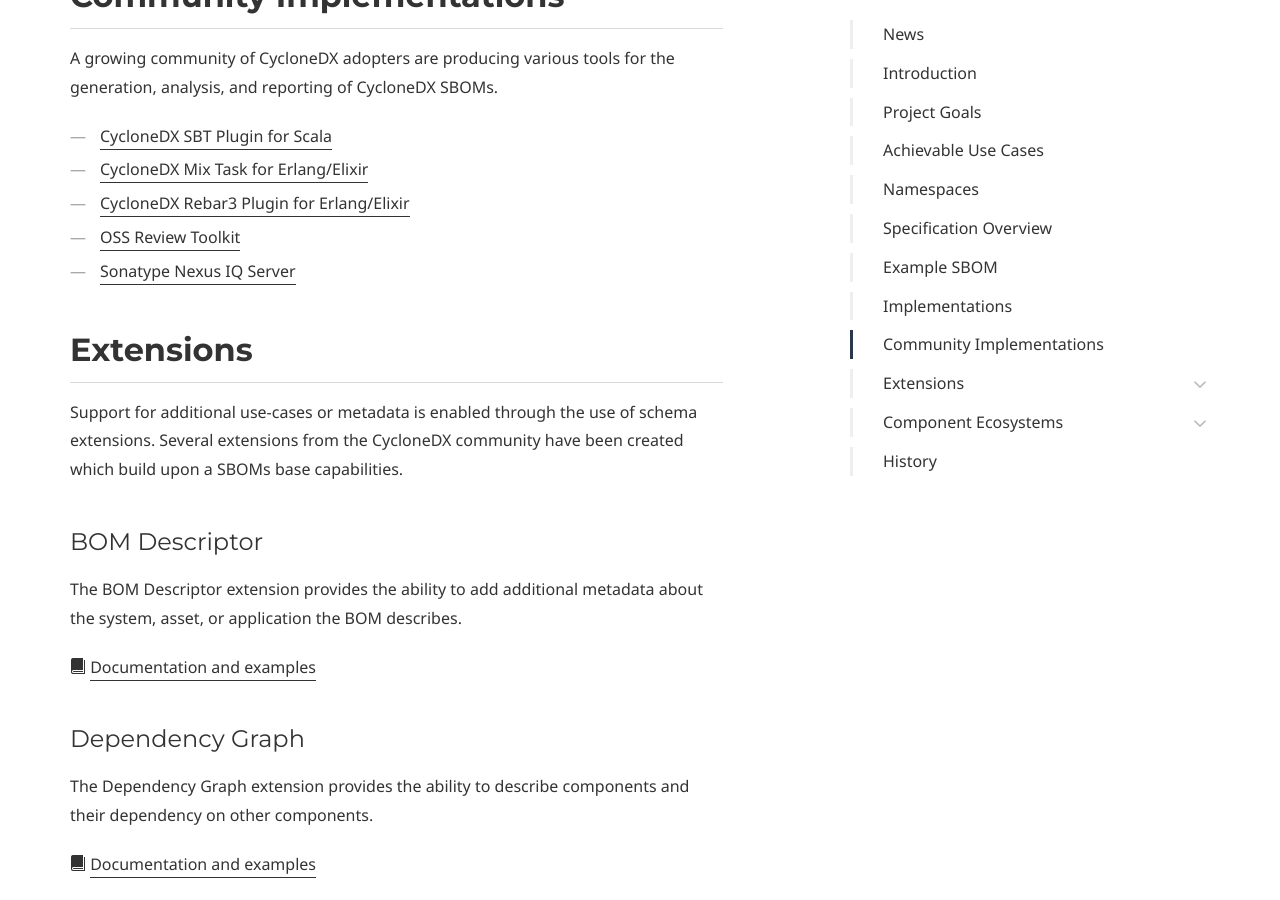
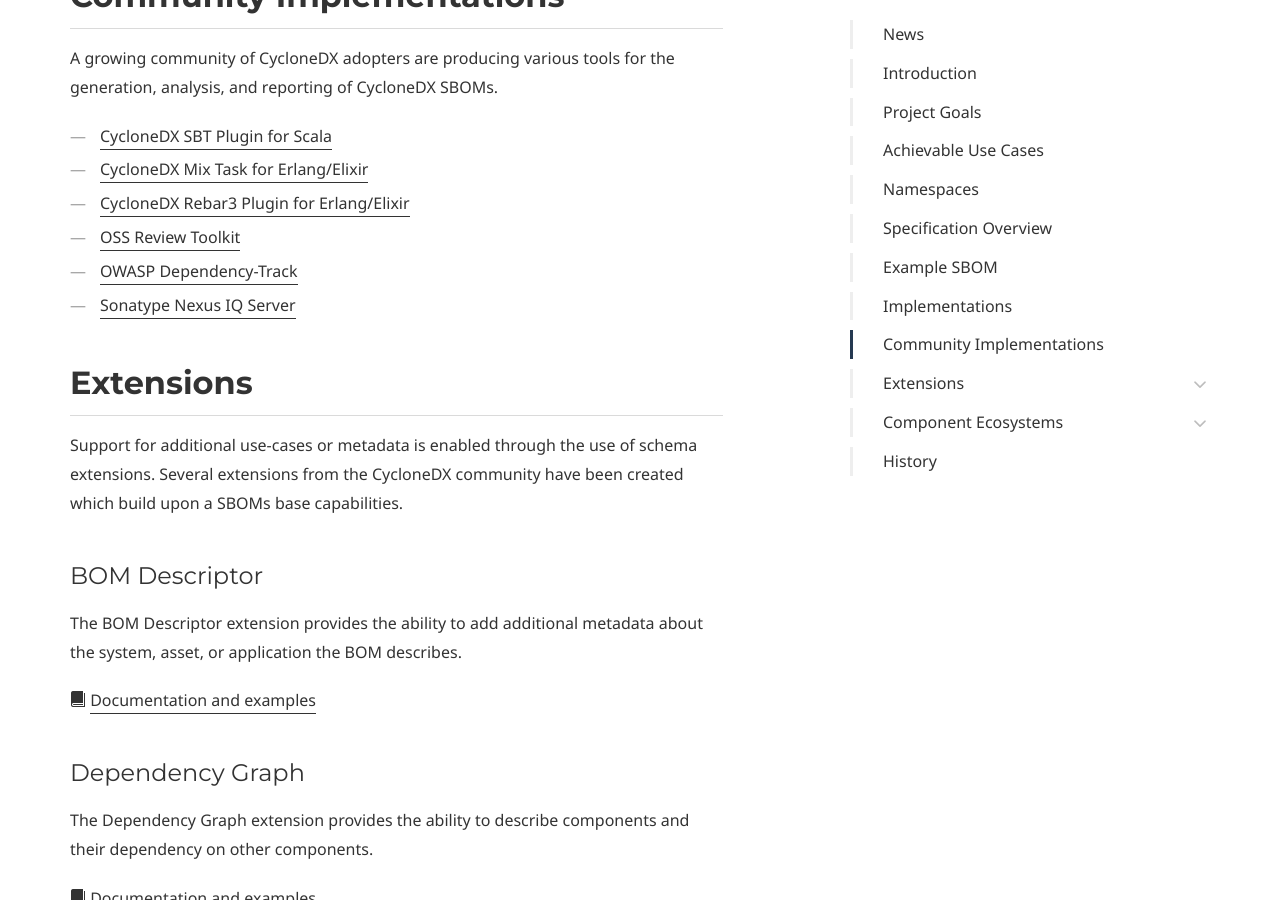
Before and after one commit to CycloneDX/cyclonedx.org, a Jekyll site: the page built from index.md, in a window 1280 px wide and 900 px high, scrolled down 6445 px. Built offline with Jekyll 4.4.1, drawn with Linux system fonts in a browser that asks for light colours; some web fonts are replaced.

Commit message:
Added ODT

```diff
--- a/index.md
+++ b/index.md
@@ -142,6 +142,7 @@ reporting of CycloneDX SBOMs.
 - [CycloneDX Mix Task for Erlang/Elixir](https://hex.pm/packages/sbom)
 - [CycloneDX Rebar3 Plugin for Erlang/Elixir](https://hex.pm/packages/rebar3_sbom)
 - [OSS Review Toolkit](https://github.com/heremaps/oss-review-toolkit)
+- [OWASP Dependency-Track](https://dependencytrack.org/)
 - [Sonatype Nexus IQ Server](https://www.sonatype.com/nexus-iq-server)
 
 
```
